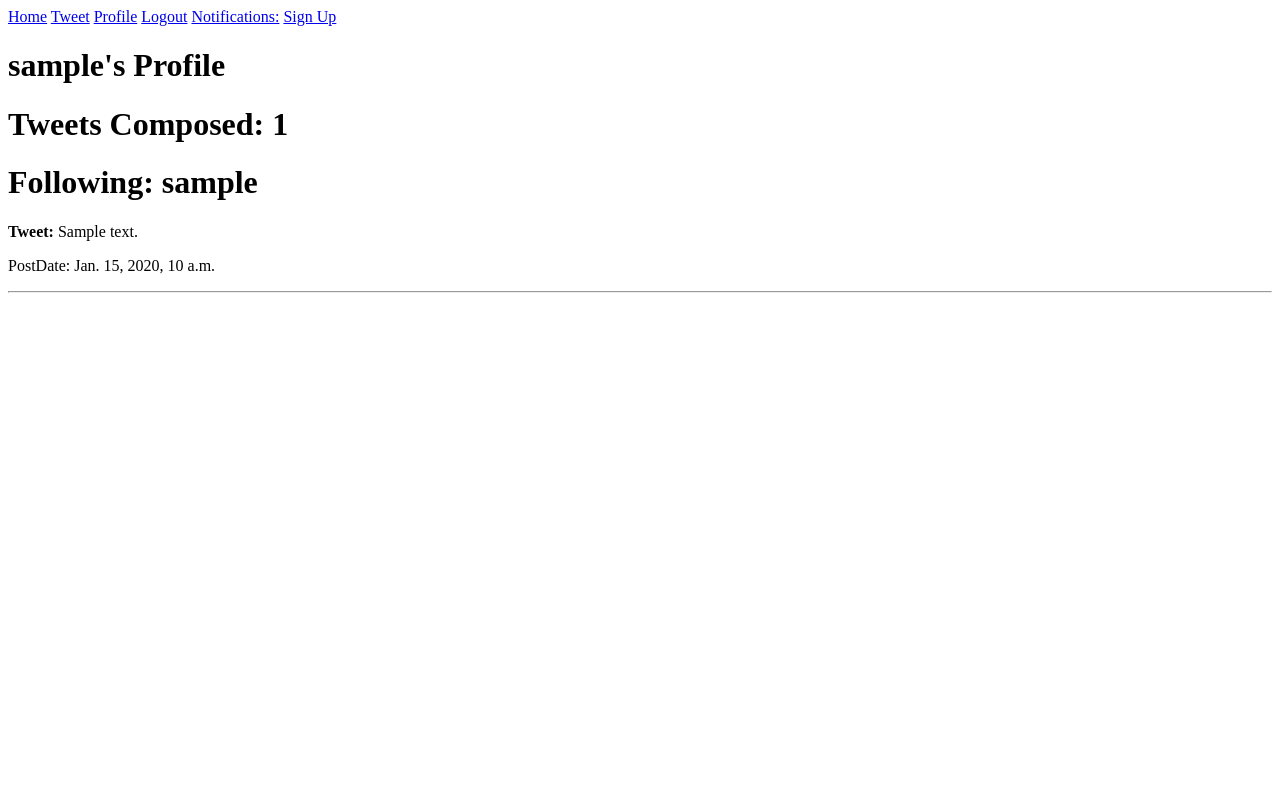
After one commit to knegley/twitter-clone, a Django app: page /profile/ in a window 1280 px wide. The commit adds this page. Run offline with Django 3.2, Linux system fonts and the light colour scheme; a user stored in the database is signed in; tables that the repository leaves empty hold one stand-in row (values such as "Sample post").

```diff
--- a/authentication/models.py
+++ b/authentication/models.py
@@ -1,19 +1,6 @@
 from django.db import models
 from django.contrib.auth.models import AbstractUser
 from django.utils import timezone
-
-
-class Notification(models.Model):
-    count = models.IntegerField(default=0)
-
-    def increment(self):
-        return self.count+1
-
-    def decrement(self):
-        return self.count-1
-
-    def __str__(self):
-        return self.count
 
 
 class TwitterUser(AbstractUser):
@@ -33,3 +20,23 @@ class Tweet(models.Model):
 
     def __str__(self):
         return self.message
+
+
+class Notification(models.Model):
+    has_read = models.BooleanField(default=False)
+    # tweet = models.ManyToManyField(Tweet,on_delete=models.CASCADE)
+    # username_assigned=models.CharField(max_length=20)
+    username_assigned = models.ForeignKey(
+        TwitterUser, on_delete=models.CASCADE, default=None)
+    tweet = models.ForeignKey(Tweet, on_delete=models.CASCADE, default=None)
+
+    # count = models.IntegerField(default=0)
+
+    # def increment(self):
+    #     return self.count+1
+
+    # def decrement(self):
+    #     return self.count-1
+
+    # def __str__(self):
+    #     return self.count
--- a/authentication/urls.py
+++ b/authentication/urls.py
@@ -3,11 +3,17 @@ from authentication import views
 urlpatterns = [
     path('', views.home_view, name="home"),
     path("tweet/<int:tweet_id>/follow/<int:auth_id>/", views.follow_view),
+    path("tweet/<int:tweet_id>/profile/<str:author_name>/",
+         views.twitter_user_profile_detailed),
     path("tweet/<int:tweet_id>/",
          views.tweet_detailed_view, name="detailed_tweet"),
     path("signup/", views.signup_view,
          name="signup"),
     path("login/", views.login_view, name="login"),
+    path("profile/<str:author_name>/",
+         views.twitter_user_profile_detailed, name="twitter_user_profile"),
+    path("profile/", views.profile_view, name="profile"),
     path("tweet/", views.tweet_view, name="tweet"),
+    path("notifications/", views.notification_view, name="notifications"),
     path("logout/", views.logout_view, name="logout")
 ]
--- a/authentication/views.py
+++ b/authentication/views.py
@@ -7,12 +7,16 @@ from authentication.models import TwitterUser, Tweet, Notification
 def home_view(request):
     if not request.user.is_authenticated or request.user.is_anonymous:
         return HttpResponseRedirect(reverse("login"))
-    tweets = [tweet for tweet in Tweet.objects.all()]
+
     notifications = Notification.objects.all()
     composed = TwitterUser.objects.get(
         username=request.user.username).tweet_set.all().count()
-    followers = [follower.username for follower in TwitterUser.objects.get(
-        id=request.user.id).followers.all()] or None
+
+    if composed is not None:
+        followers = [follower.username for follower in TwitterUser.objects.get(
+            id=request.user.id).followers.all()]
+        tweets = [tweet for tweet in Tweet.objects.all()
+                  if tweet.author.username in followers]
 
     return render(request, "home.html", {"notifications": notifications,
                                          "tweets": tweets,
@@ -84,10 +88,17 @@ def tweet_view(request):
 
 def tweet_detailed_view(request, tweet_id):
     tweet = Tweet.objects.filter(id=tweet_id)
+    is_following = "unfollow "
+    followers = None
     # breakpoint()
-    followers = [follower.username for follower in TwitterUser.objects.get(
-        id=request.user.id).followers.all()] or None
-    return render(request, "tweet_base.html", {"tweets": tweet, "followers": followers})
+    if request.user.is_authenticated:
+        followers = [follower.username for follower in TwitterUser.objects.get(
+            id=request.user.id).followers.all()]
+
+    if followers is not None and tweet.first().author.username not in followers:
+        is_following = "follow "
+
+    return render(request, "tweet_base.html", {"tweets": tweet, "is_following": is_following})
 
 
 def follow_view(request, auth_id, tweet_id):
@@ -109,3 +120,40 @@ def follow_view(request, auth_id, tweet_id):
 
     # breakpoint()
     return HttpResponseRedirect(reverse("home"))
+
+
+def profile_view(request):
+
+    notifications = Notification.objects.all()
+    composed = TwitterUser.objects.get(
+        username=request.user.username).tweet_set.all().count()
+    if composed is not None:
+        followers = ", ".join([follower.username for follower in TwitterUser.objects.get(
+            id=request.user.id).followers.all()])
+        tweets = [tweet for tweet in Tweet.objects.all()
+                  if tweet.author.username == request.user.username]
+
+    return render(request, "profile.html", {"notifications": notifications,
+                                            "tweets": tweets,
+                                            "composed": composed,
+                                            "followers": followers or None})
+
+
+def notification_view(request):
+
+    return render(request, "notifications.html")
+
+
+def twitter_user_profile_detailed(request, author_name, tweet_id):
+    composed = TwitterUser.objects.get(
+        username=author_name).tweet_set.all().count()
+    followers = [follower.username for follower in TwitterUser.objects.get(
+        username=author_name).followers.all()] or None
+    tweets = [tweet for tweet in Tweet.objects.all()
+              if tweet.author.username == author_name]
+    return render(request, "profile.html", {
+        "tweets": tweets,
+        "composed": composed,
+        "followers": ", ".join(followers),
+        "author_name": author_name
+    })
--- a/templates/nav_base.html
+++ b/templates/nav_base.html
@@ -1,7 +1,9 @@
+{% if request.user.is_authenticated %}
 <a href="{% url 'home' %}">Home</a>
-{% if request.user.is_authenticated %}
 <a href="{% url 'tweet' %}">Tweet</a>
+<a href="{% url 'profile' %}">Profile</a>
 <a href="{% url 'logout' %}">Logout</a>
+<a href="{% url 'notifications' %}">Notifications:</a>
 {% else %}
 <a href="{% url 'login' %}">Login</a>
 
--- /dev/null
+++ b/templates/notifications.html
@@ -0,0 +1,2 @@
+{% include 'nav_base.html' %}
+<p>hello</p>
--- /dev/null
+++ b/templates/profile.html
@@ -0,0 +1,9 @@
+{% include "nav_base.html" %} {% if author_name %}
+<h1>{{author_name}}'s Profile</h1>
+{% else %}
+<h1>{{request.user.username}}'s Profile</h1>
+{% endif %}
+<h1>Tweets Composed: {{composed}}</h1>
+<h1>Following: {{followers}}</h1>
+
+{% include "tweet_base.html" %}
--- a/templates/tweet_base.html
+++ b/templates/tweet_base.html
@@ -1,17 +1,29 @@
+{% if tweets %}
+<body>
   {% for tweet in tweets %}
-<p>Tweet: {{tweet.message}}</p>
+  <p><strong>Tweet:</strong> {{tweet.message}}</p>
   <p>PostDate: {{tweet.time}}</p>
-<p>Author: {{tweet.author}}</p>
+  {% if "profile" not in request.path %}
+  <p>Author: <a href="profile/{{tweet.author}}/">{{tweet.author}}</a></p>
+  {% endif %}
 
+  <section>
     {% if request.user.id != tweet.author_id and "tweet/" in request.path %}
+
     <p>
-  {% if tweet.author.username in followers %}
-  <a href="follow/{{tweet.author_id}}/"> unfollow {{tweet.author}}</a>
-  {% else %}
-  <a href="follow/{{tweet.author_id}}/">follow {{tweet.author}}</a>
+      {% if request.user.is_authenticated %}
+      <a href="follow/{{tweet.author_id}}/">
+        {{is_following}}{{tweet.author}}</a
+      >
       {% endif %} {% endif %}
     </p>
     {% if "/" == request.path %} <a href="tweet/{{tweet.id}}/">View Tweet</a>
     {% endif %}
     <hr />
     {% endfor %}
+  </section>
+
+  {% else %}
+  <p>No Tweets</p>
+  {% endif%}
+</body>
--- a/templates/tweet_detail.html
+++ /dev/null
@@ -1,3 +0,0 @@
-{% include "nav_base.html" %}
-
-<h1>hello</h1>
```
Also changed, not shown: templates/home.html (+2 -5 lines), authentication/migrations/0003_auto_20200903_2104.py (added). Lines whose indentation alone changed are shown as unchanged.
